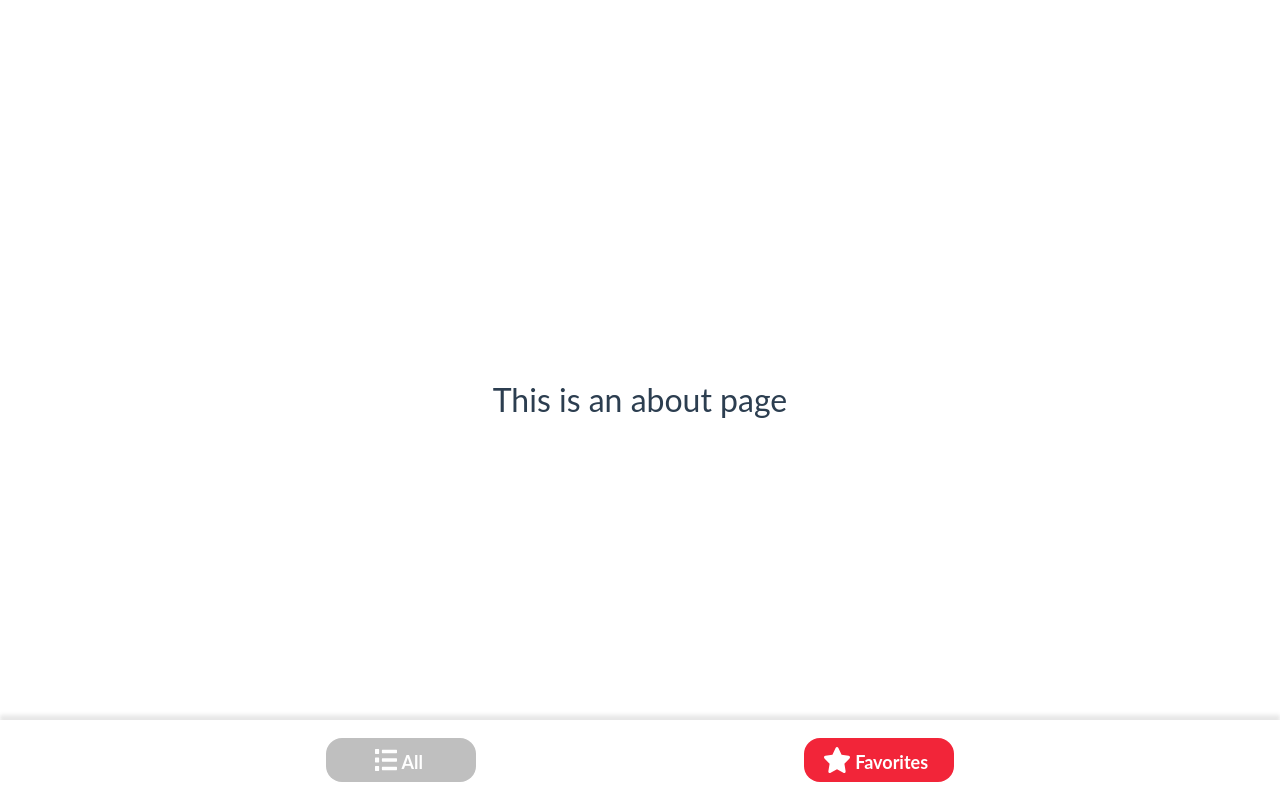
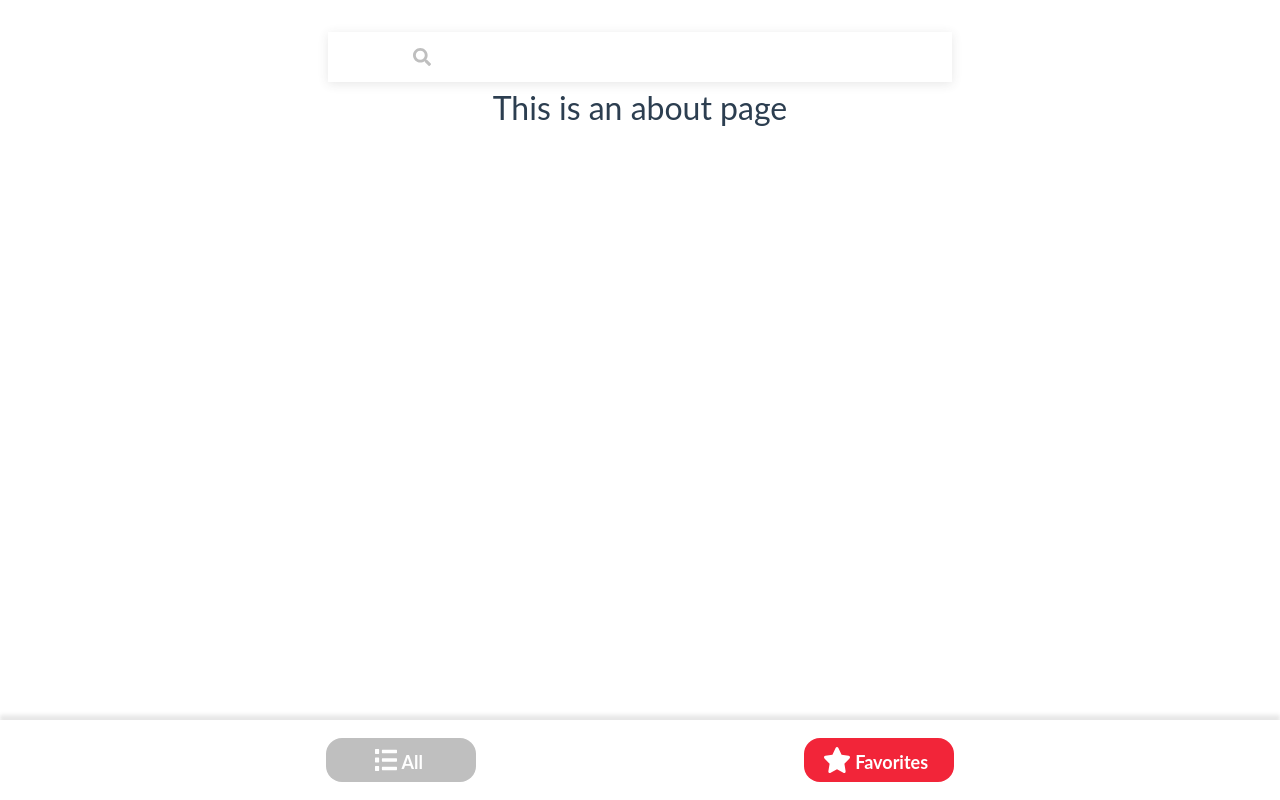
Before and after one commit to 13MAI96/poke-api-vue, a Vue app: page /home in a window 1280 px wide. Built offline with nearby package versions, Linux system fonts and the light colour scheme; no server answers.

Commit message:
Added search component

```diff
--- a/src/assets/base.css
+++ b/src/assets/base.css
@@ -59,7 +59,7 @@
 }
 
 body {
-  min-height: 100vh;
+  max-height: 100vh;
   color: var(--color-text);
   background: var(--color-background);
   transition:
--- /dev/null
+++ b/src/components/Search.vue
@@ -0,0 +1,63 @@
+<script setup lang="ts">
+import IconSearch from './icons/IconSearch.vue'
+</script>
+
+<template>
+  <div class="search">
+    <div class="search-container">
+      <div class="search-icon">
+        <IconSearch></IconSearch>
+      </div>
+      <input class="search-input" type="text" />
+    </div>
+  </div>
+</template>
+
+<style scoped>
+.search {
+  display: flex;
+  justify-content: center;
+  align-items: center;
+  width: calc(100vw - 2rem);
+  box-sizing: border-box;
+  height: 50px;
+  .search-container {
+    width: 100%;
+    box-shadow: 0 2px 10px var(--color-border);
+    height: 100%;
+    display: flex;
+    .search-icon {
+      width: 20%;
+      height: 100%;
+      display: flex;
+      align-items: center;
+      justify-content: end;
+      margin-right: 0.5rem;
+    }
+    .search-input {
+      background-color: var(--background-color);
+      color: var(--color-text);
+      height: 100%;
+      font-family: Montserrat;
+      font-weight: 500;
+      font-size: 16px;
+      line-height: 140%;
+      border: none;
+      width: 100%;
+    }
+    .search-input:focus-visible,
+    .search-input:focus,
+    .search-input:target {
+      border: none;
+      outline: none;
+    }
+  }
+}
+@media (min-width: 640px) {
+  .search {
+    .search-container {
+      width: 50%;
+    }
+  }
+}
+</style>
--- /dev/null
+++ b/src/components/icons/IconSearch.vue
@@ -0,0 +1,8 @@
+<template>
+  <svg width="18" height="18" viewBox="0 0 18 18" fill="none" xmlns="http://www.w3.org/2000/svg">
+    <path
+      d="M17.7552 15.5622L14.2499 12.0574C14.0917 11.8992 13.8772 11.8113 13.6522 11.8113H13.0791C14.0495 10.5705 14.6261 9.00967 14.6261 7.31179C14.6261 3.27273 11.3528 0 7.31304 0C3.27329 0 0 3.27273 0 7.31179C0 11.3508 3.27329 14.6236 7.31304 14.6236C9.01121 14.6236 10.5723 14.0471 11.8134 13.0768V13.6498C11.8134 13.8748 11.9013 14.0892 12.0595 14.2474L15.5648 17.7522C15.8953 18.0826 16.4297 18.0826 16.7567 17.7522L17.7517 16.7573C18.0822 16.4269 18.0822 15.8926 17.7552 15.5622ZM7.31304 11.8113C4.82731 11.8113 2.81271 9.80061 2.81271 7.31179C2.81271 4.82648 4.82379 2.81223 7.31304 2.81223C9.79876 2.81223 11.8134 4.82297 11.8134 7.31179C11.8134 9.79709 9.80228 11.8113 7.31304 11.8113Z"
+      fill="#BFBFBF"
+    />
+  </svg>
+</template>
--- a/src/views/HomeView.vue
+++ b/src/views/HomeView.vue
@@ -2,6 +2,7 @@
 import { inject, onMounted } from 'vue'
 import { pokeApi } from '../services/api'
 import BottomBar from '@/components/BottomBar.vue'
+import Search from '@/components/Search.vue'
 
 const { toggleLoading } = inject('loading')
 let list = []
@@ -13,18 +14,30 @@ onMounted(() => {
 </script>
 
 <template>
+  <div class="home-container">
+    <Search></Search>
     <div class="about">
       <h1>This is an about page</h1>
+    </div>
   </div>
   <BottomBar></BottomBar>
 </template>
 
 <style>
-@media (min-width: 1024px) {
 .about {
-    min-height: 100vh;
+  height: calc(100% - 4rem - 50px);
   display: flex;
+  flex-direction: column;
   align-items: center;
+  overflow-y: scroll;
 }
+.home-container {
+  display: flex;
+  flex-direction: column;
+  align-items: center;
+  width: 90%;
+  height: calc(100% - 80px);
+  box-sizing: border-box;
+  padding-top: 2rem;
 }
 </style>
```
Lines whose indentation alone changed are shown as unchanged.
